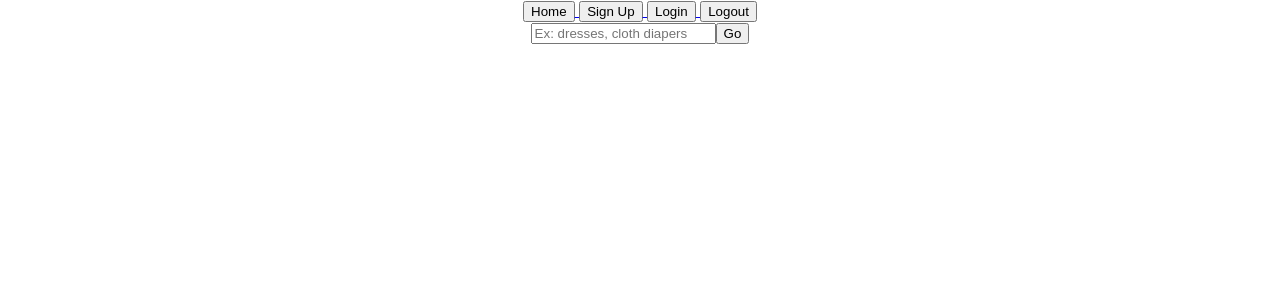
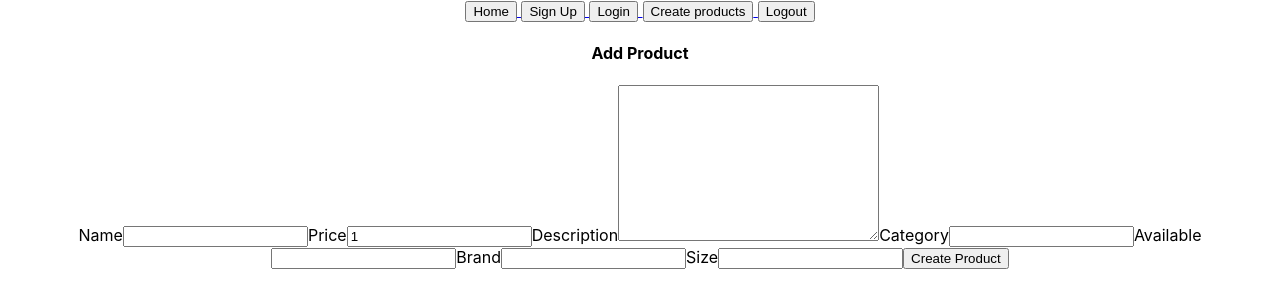
Before and after one commit to catarinapsalvado/cuccu-bambini-client, a React (Create React App) app: page /create-product in a window 1280 px wide. Shown: the top 308 px of the page. Built offline with nearby package versions, Linux system fonts and the light colour scheme; no server answers.

Commit message:
added searchbar and create new produts

```diff
--- a/src/App.js
+++ b/src/App.js
@@ -9,11 +9,15 @@ import ProductsList from "./pages/ProductsList";
 import CategoryList from "./pages/CategoryList";
 import ProductDetails from "./pages/ProductDetails";
 import IsPrivate from "./components/IsPrivate";
+import Searchbar from "./components/Searchbar";
+import AddProduct from "./pages/AddProducts";
 
 function App() {
   return (
     <div className="App">
       <Navbar />
+      {/* <Searchbar /> */}
+
       <Routes>
         <Route
           path="/signup"
@@ -41,6 +45,7 @@ function App() {
             </IsAnon>
           }
         />
+        <Route path="/create-product" element={<AddProduct />} />
         <Route
           path="/category/:category"
           element={
--- a/src/components/Navbar.jsx
+++ b/src/components/Navbar.jsx
@@ -32,12 +32,16 @@ function Navbar() {
             {" "}
             <button>Login</button>{" "}
           </Link>
+          <Link to="/create-product">
+            {" "}
+            <button>Create products</button>{" "}
+          </Link>
           <button onClick={logoutUser}>Logout</button>
           <span>{user && user.name}</span>
         </>
       )}
 
-      <form action="/products-list" method="get">
+      {/*  <form action="/products-list" method="get">
         <input
           type="text"
           name="products-list"
@@ -47,7 +51,7 @@ function Navbar() {
         <button className="button-home" type="submit">
           Go
         </button>
-      </form>
+      </form> */}
     </nav>
   );
 }
--- /dev/null
+++ b/src/components/Searchbar.jsx
@@ -0,0 +1,46 @@
+import axios from "axios";
+import React, { useState, useEffect } from "react";
+import ProductsList from "../pages/ProductsList";
+
+function Searchbar(props) {
+  const { searchFilter } = props;
+  const [search, setSearch] = useState("");
+  const handleSearch = (e) => {
+    setSearch(e.target.value);
+    searchFilter(e.target.value);
+  };
+
+  const getAllProducts = () => {
+    axios
+      .get(`${process.env.REACT_APP_API_URL}/auth/products-list`)
+      .then((response) => setSearch(response.data))
+      .catch((error) => console.log(error));
+  };
+
+  useEffect(() => {
+    getAllProducts();
+  }, []);
+
+  return (
+    <div>
+      <label htmlFor="search">Search </label>
+      <input type="text" name="search" value={search} onChange={handleSearch} />
+    </div>
+  );
+}
+
+export default Searchbar;
+
+/*
+
+<form action="/products-list" method="get">
+        <input
+          type="text"
+          name="products-list"
+          id="search-bar"
+          placeholder="Ex: dresses, cloth diapers"
+        />
+        <button className="button-home" type="submit">
+          Go
+        </button>
+      </form> */
--- /dev/null
+++ b/src/pages/AddProducts.jsx
@@ -0,0 +1,138 @@
+import React, { useState, useEffect } from "react";
+import { useNavigate } from "react-router-dom";
+import axios from "axios";
+
+function AddProduct(props) {
+  const { addNewProduct } = props;
+  const [name, setName] = useState("");
+  const [description, setDescription] = useState("");
+  const [size, setSize] = useState("");
+  const [image, setImage] = useState("");
+  const [brand, setBrand] = useState("");
+  const [category, setCategory] = useState("");
+  const [price, setPrice] = useState(1);
+  const [available, setAvailable] = useState("");
+
+  //Handler functions
+
+  const handleSubmit = (e) => {
+    e.preventDefault();
+    const body = {
+      name,
+      description,
+      image,
+      brand,
+      category,
+      size,
+      price,
+    };
+
+    axios
+      .post(`${process.env.REACT_APP_API_URL}/api/create-product`, body)
+      .then(() => {
+        setName("");
+        setDescription("");
+        setImage("");
+        setBrand("");
+        setCategory("");
+        setSize("");
+        setPrice("");
+        setAvailable("");
+      })
+      .then(() => {
+        navigate("/product-list");
+      })
+      .catch((err) => alert(err));
+
+    /* addNewProduct(body); */
+  };
+
+  const handleName = (e) => setName(e.target.value);
+  const handleDescription = (e) => setDescription(e.target.value);
+  /*   const handleImage = (e) => setImage(e.target.value);
+   */ const handleBrand = (e) => setBrand(e.target.value);
+  const handleCategory = (e) => setCategory(e.target.value);
+  const handleSize = (e) => setSize(e.target.value);
+  const handlePrice = (e) => setPrice(e.target.value);
+  const handleAvailable = (e) => setAvailable(e.target.value);
+  const navigate = useNavigate();
+
+  /* const getProducts = () => {
+    axios
+      .get(`${process.env.REACT_APP_API_URL}/api/create-product/`)
+      .then((response) => {
+        setName(response.data.name);
+        setDescription(response.data.description);
+        setImage(response.data.image);
+        setAvailable(response.data.available);
+        setBrand(response.data.brand);
+        setCategory(response.data.category);
+        setSize(response.data.size);
+        setPrice(response.data.price);
+        navigate("/");
+      })
+      .catch((error) => console.log(error));
+  };
+
+  useEffect(() => {
+    getProducts();
+  }); */
+
+  return (
+    <div>
+      <h4>Add Product</h4>
+      <form onSubmit={handleSubmit}>
+        <label htmlFor="name">Name</label>
+        <input
+          type="text"
+          name="name"
+          value={name}
+          onChange={(e) => handleName(e)}
+        />
+
+        <label htmlFor="price">Price</label>
+        <input
+          type="number"
+          name="price"
+          value={price}
+          onChange={handlePrice}
+        />
+
+        <label htmlFor="description">Description</label>
+        <textarea
+          name="description"
+          cols="30"
+          rows="10"
+          value={description}
+          onChange={handleDescription}
+        ></textarea>
+
+        <label htmlFor="category">Category</label>
+        <input
+          type="select"
+          name="category"
+          value={category}
+          onChange={handleCategory}
+        />
+
+        <label htmlFor="available">Available</label>
+        <input
+          type="select"
+          name="available"
+          value={available}
+          onChange={handleAvailable}
+        />
+
+        <label htmlFor="brand">Brand</label>
+        <input type="text" name="brand" value={brand} onChange={handleBrand} />
+
+        <label htmlFor="size">Size</label>
+        <input type="text" name="size" value={size} onChange={handleSize} />
+
+        <button type="submit">Create Product</button>
+      </form>
+    </div>
+  );
+}
+
+export default AddProduct;
--- a/src/pages/Home.jsx
+++ b/src/pages/Home.jsx
@@ -1,11 +1,28 @@
 import React from "react";
+import { useState, useEffect } from "react";
 import { Link } from "react-router-dom";
+import axios from "axios";
+function Home() {
+  const [products, setproducts] = useState([]);
+  //search useState
 
-function Home() {
+  /* const getAllProducts = () => {
+    axios
+      .get(`${process.env.REACT_APP_API_URL}/auth/products-list`)
+      .then((response) => setSearch(response.data))
+      .catch((error) => console.log(error));
+  }; */
+
   return (
+    //search > 0 && display
+
+    //search < 1 && =>
     <div className="homepage">
       <h1>Welcome to Cuccu, Bambini!</h1>
       <div className="homepage-links">
+        <Link to="/products-list">See all the products</Link>
+        <br />
+
         <Link to="/category/clothings">Clothings</Link>
 
         <br />
--- a/src/pages/ProductsList.jsx
+++ b/src/pages/ProductsList.jsx
@@ -2,38 +2,57 @@ import React, { useState, useEffect } from "react";
 import axios from "axios";
 import { Link } from "react-router-dom";
 import ProductCard from "../components/ProductCard";
-import { Grid } from "@mui/material";
+import Searchbar from "../components/Searchbar";
+import AddProduct from "./AddProducts";
+
+/* import { Grid } from "@mui/material";
+ */
 
 function ProductsList() {
   const [products, setProducts] = useState([]);
+  const [searchProducts, setSearchProducts] = useState([]);
+
+  const addNewProduct = (newProduct) => {
+    const updatedProducts = [...products, newProduct];
+    setProducts(updatedProducts);
+  };
 
   /* const storedToken = localStorage.getItem("authToken");  */
+  // Send the token through the request "Authorization" Headers
 
-  // Send the token through the request "Authorization" Headers
-  const getProducts = ()=> {
-  axios
-    .get(`${process.env.REACT_APP_API_URL}/api/products-list`)
+  const getProducts = () => {
+    axios
+      .get(`${process.env.REACT_APP_API_URL}/api/products-list`)
       .then((response) => setProducts(response.data))
       .catch((error) => console.log(error));
-  }
+  };
 
-       useEffect(() => {
-     getProducts();
-    }, []);
+  const searchFilter = (search) => {
+    let filteredProducts = products.filter((item) =>
+      item.name.toLowerCase().includes(search.toLowerCase())
+    );
+    setSearchProducts(filteredProducts);
+    setProducts(filteredProducts);
+  };
 
-    console.log(products)
+  useEffect(() => {
+    getProducts();
+  }, []);
+
   return (
     <div>
+      <h3>List of products</h3>
 
-
-     <h3>List of products</h3>
+      <Searchbar searchFilter={searchFilter} />
 
       {products &&
         products.map((item) => {
           return (
-            <ProductCard key={item._id} className="card" item={item} >
-
-            </ProductCard>
+            <ProductCard
+              key={item._id}
+              className="card"
+              item={item}
+            ></ProductCard>
           );
         })}
     </div>
```
Also changed, not shown: src/pages/Clothing.jsx (deleted, +0 -7 lines), src/pages/Footwear.jsx (deleted, +0 -9 lines), src/pages/Gearbaby.jsx (deleted, +0 -7 lines).
